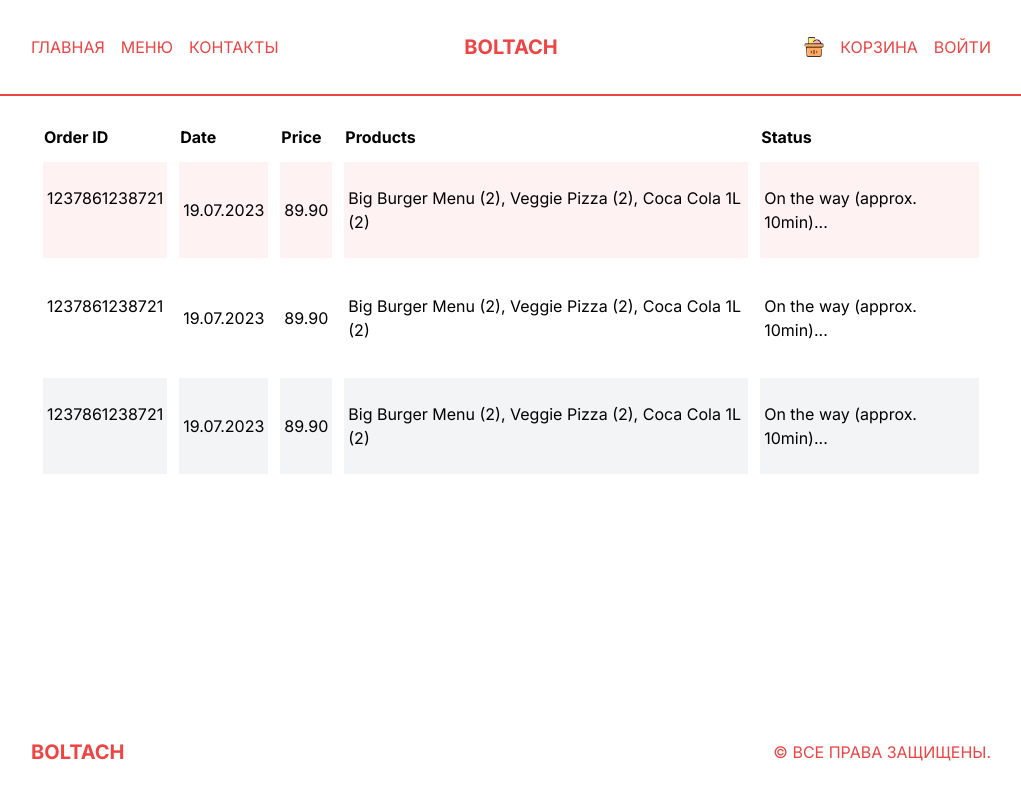
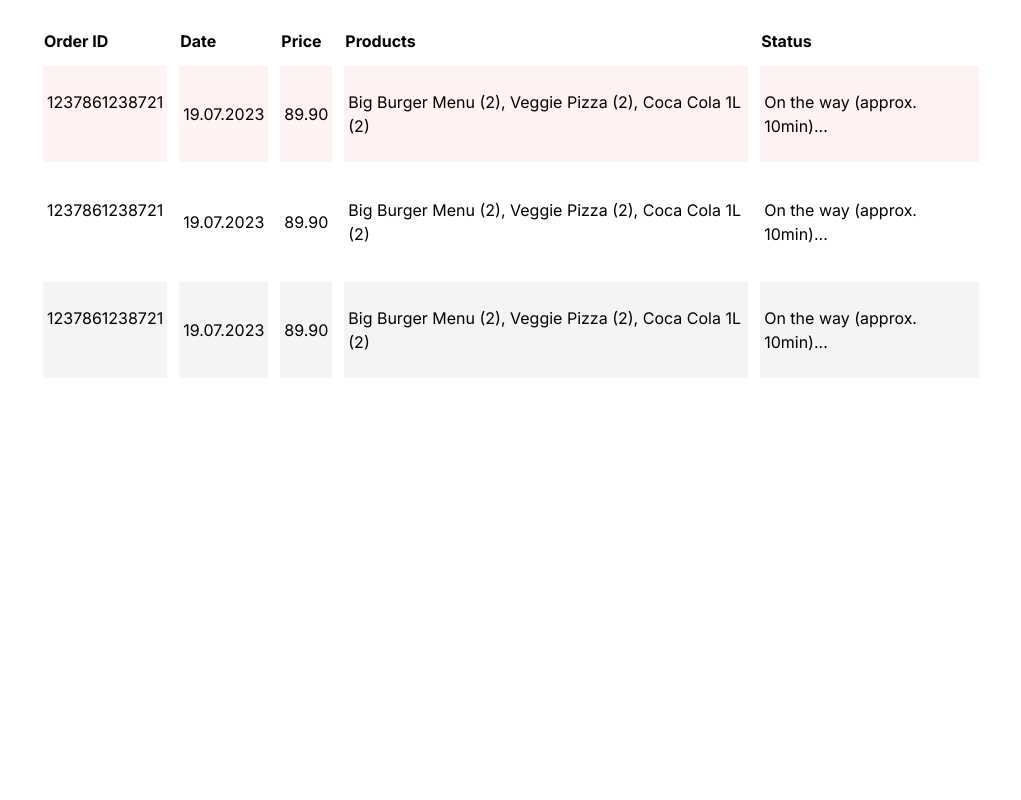
Before and after one commit to AddBlockk/Restaurant-App, a Next.js app: page /orders in a window 1280 px wide. Shown: the whole page, without its empty margins (129-1150 px from the left). Built offline with nearby package versions, Linux system fonts and the light colour scheme; no server answers.

Commit message:
mb fix firebase

```diff
--- a/src/app/(pages)/menu/page.tsx
+++ b/src/app/(pages)/menu/page.tsx
@@ -4,7 +4,7 @@ import Link from "next/link";
 import React, { useEffect, useState } from "react";
 import DefaultLayout from "../_layout/default";
 import { get, ref } from "firebase/database";
-import { database } from "@/app/firebase/config";
+import { database } from "@/app/firebase/firebaseConfig";
 
 interface Menu {
   id: number;
--- a/src/app/(pages)/orders/page.tsx
+++ b/src/app/(pages)/orders/page.tsx
@@ -1,8 +1,8 @@
-import DefaultLayout from "../_layout/default";
+// import DefaultLayout from "../_layout/default";
 
 export default function OrdersPage() {
   return (
-    <DefaultLayout>
+    // <DefaultLayout>
     <div className="p-4 lg:px-20 xl:px-40">
       <table className="w-full border-separate border-spacing-3">
         <thead>
@@ -45,6 +45,6 @@ export default function OrdersPage() {
         </tbody>
       </table>
     </div>
-    </DefaultLayout>
+    // </DefaultLayout>
   );
 }
--- a/src/app/(pages)/sign-in/page.tsx
+++ b/src/app/(pages)/sign-in/page.tsx
@@ -1,7 +1,7 @@
 "use client";
 import { useState } from "react";
 import { useSignInWithEmailAndPassword } from "react-firebase-hooks/auth";
-import { auth } from "@/app/firebase/config";
+import { auth } from "@/app/firebase/firebaseConfig";
 import { useRouter } from "next/navigation";
 import Link from "next/link";
 
--- a/src/app/(pages)/sign-up/page.tsx
+++ b/src/app/(pages)/sign-up/page.tsx
@@ -1,7 +1,7 @@
 "use client";
 import { useState } from "react";
 import { useCreateUserWithEmailAndPassword } from "react-firebase-hooks/auth";
-import { auth } from "@/app/firebase/config";
+import { auth } from "@/app/firebase/firebaseConfig";
 import Link from "next/link";
 
 const SignUp = () => {
--- a/src/app/components/Categories.tsx
+++ b/src/app/components/Categories.tsx
@@ -6,7 +6,7 @@ import "react-loading-skeleton/dist/skeleton.css";
 import FoodCartButton from "./FoodCartButton";
 import Loading from "../(pages)/menu/[category]/loading";
 import { get, ref } from "firebase/database";
-import { database } from "@/app/firebase/config";
+import { database } from "@/app/firebase/firebaseConfig";
 
 type Category = {
   name: string;
--- a/src/app/components/LogoutButton.tsx
+++ b/src/app/components/LogoutButton.tsx
@@ -3,7 +3,7 @@
 import React from "react";
 import { signOut } from "firebase/auth";
 import { useAuthState } from "react-firebase-hooks/auth";
-import { auth } from "@/app/firebase/config";
+import { auth } from "@/app/firebase/firebaseConfig";
 import { useRouter } from "next/navigation";
 
 const LogoutButton = () => {
```
Also changed, not shown: src/app/firebase/firebaseConfig.tsx (renamed from src/app/firebase/config.tsx). Lines whose indentation alone changed are shown as unchanged.
